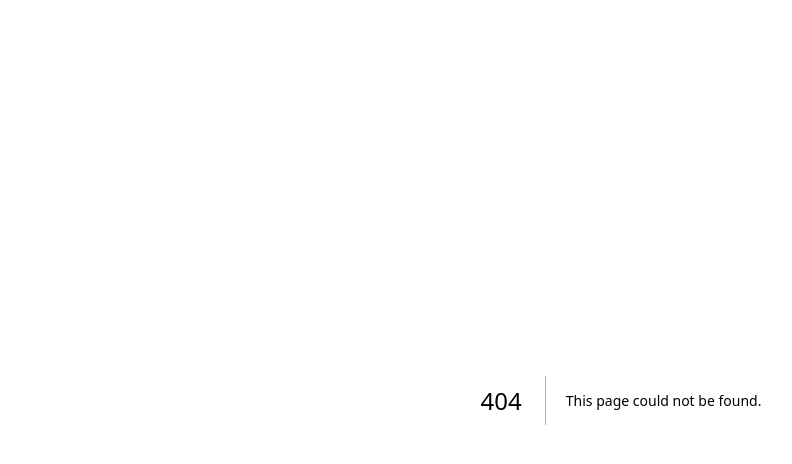
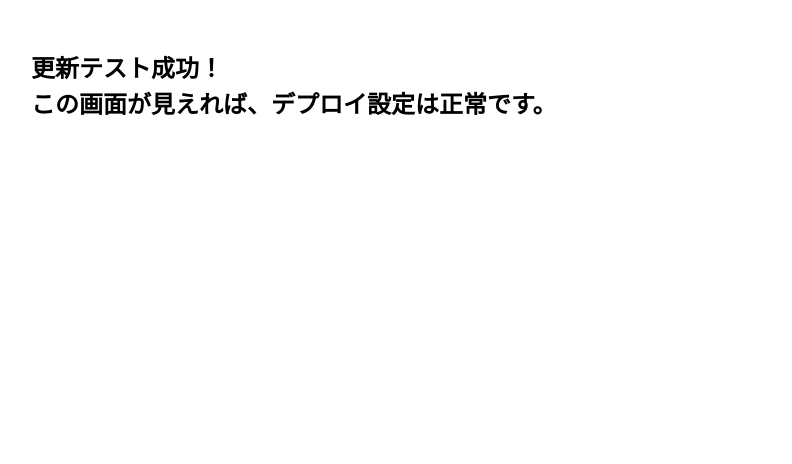
Before and after one commit to campustocommunityshizuoka/hamamatsu-events, a Next.js app: page / in a window 1280 px wide. Before the commit this address had no page. Shown: the top 464 px of the page, without its empty margins (19-811 px from the left). Built offline with nearby package versions, Linux system fonts and the light colour scheme.

Commit message:
Simple page test

```diff
--- /dev/null
+++ b/app/page.tsx
@@ -0,0 +1,11 @@
+// Edge Runtimeを指定（これがないとビルドエラーになるため必須）
+export const runtime = 'edge';
+
+export default function Home() {
+  return (
+    <div style={{ padding: '50px', fontSize: '24px', fontWeight: 'bold' }}>
+      <h1>更新テスト成功！</h1>
+      <p>この画面が見えれば、デプロイ設定は正常です。</p>
+    </div>
+  );
+}
```
